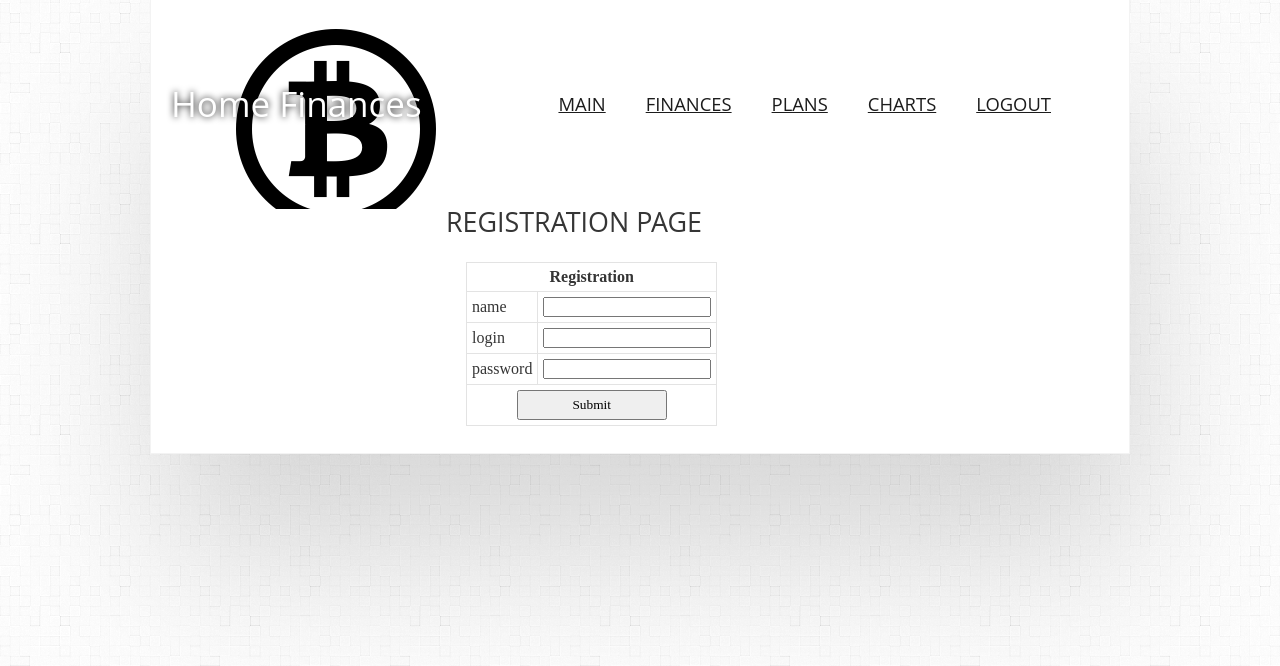
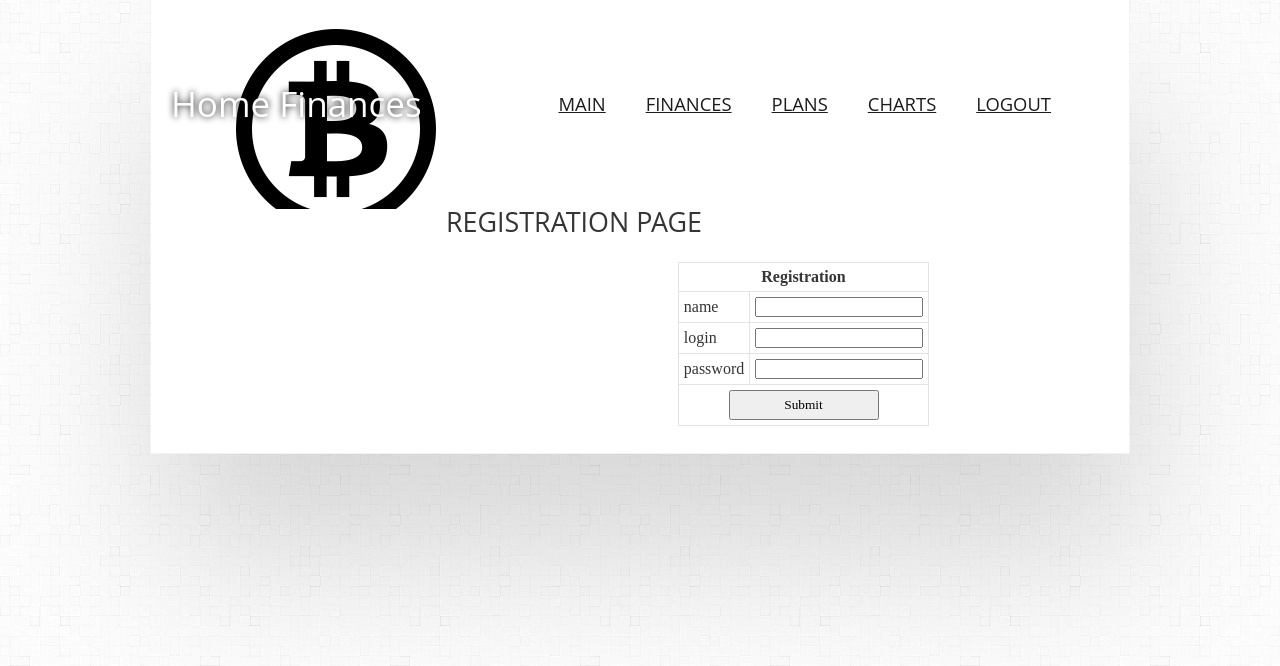
Before and after one commit to qeqs/home_finances, a PHP site: page /registration in a window 1280 px wide. Shown: the part 28-694 px from the top of the page. Run offline with PHP 8.4, Linux system fonts and the light colour scheme; the visitor is signed in with stand-in values (Sample User, id 1).

Commit message:
Правки css от говна

```diff
--- a/css/style.css
+++ b/css/style.css
@@ -165,8 +165,7 @@ a {
 
 .box table {
 	border-collapse:collapse;
-	margin-left: 20px;
-	margin-right: 30px;
+	margin: 0 auto;
 }
 
 .box table, th, td {
```
